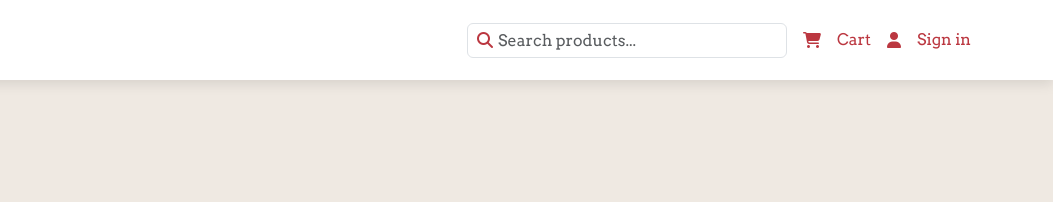
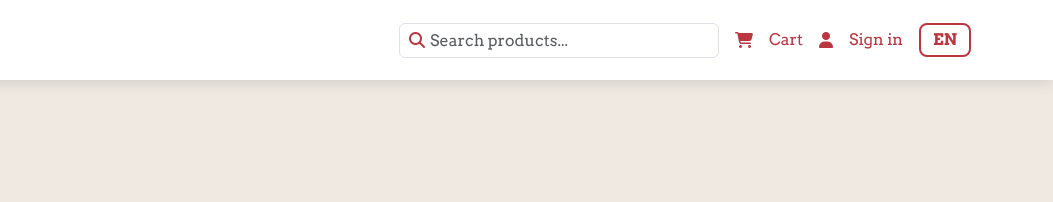
Before and after one commit to StartupVibe/mukhawara3, a plain HTML site: page about.html in a window 1280 px wide. Shown: the top 202 px of the page, 227-1280 px from the left. Drawn offline with Linux system fonts and the light colour scheme; a web font is replaced by a local one.

Commit message:
Update about.html

```diff
--- a/about.html
+++ b/about.html
@@ -55,6 +55,7 @@
           <i class="fa-solid fa-user"></i>
           <span class="d-none d-md-block d-lg-block">Sign in</span>
         </a>
+        <button id="lang_btn" class="lang_btn">EN</button>
       </div>
     </div>
   </nav>
@@ -249,4 +250,5 @@
   <script src="js/shopping-cart.js"></script>
 </body>
 
+
 </html>
```
